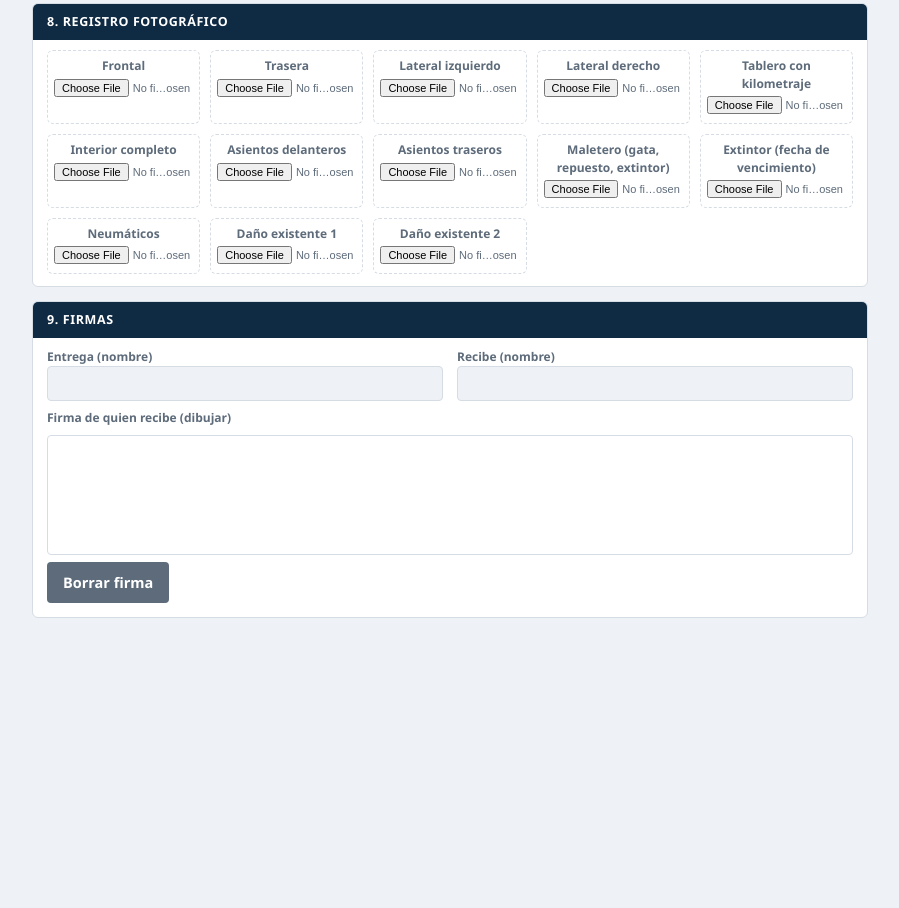
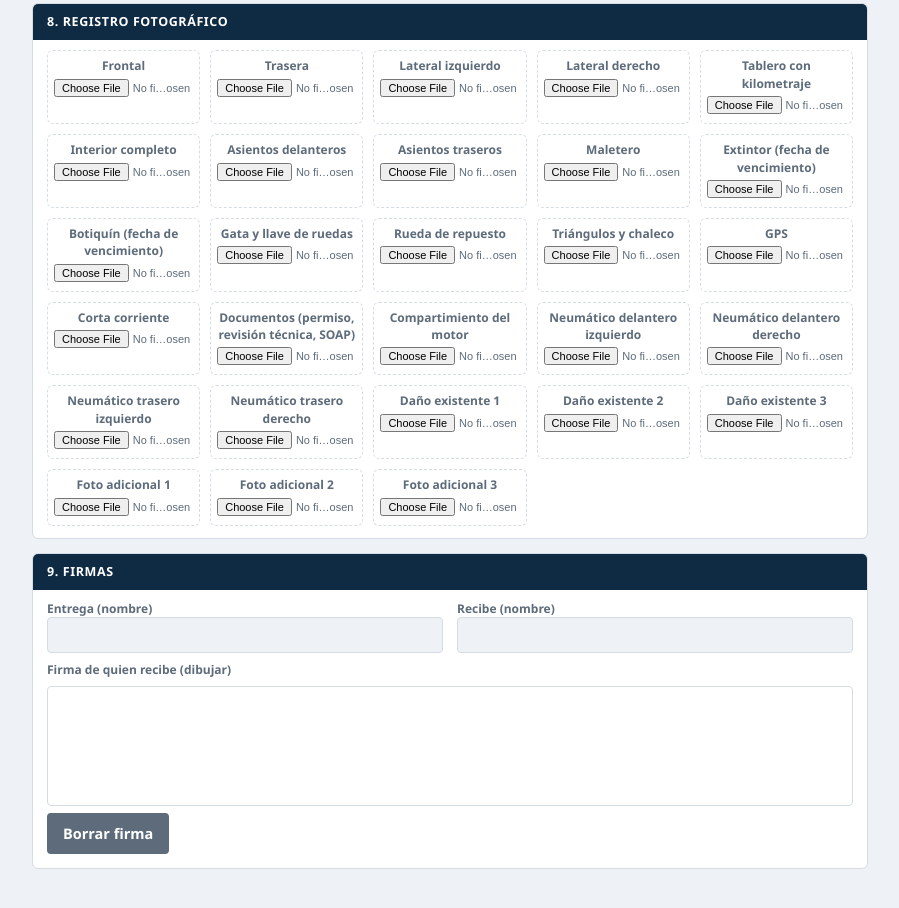
Before and after one commit to prevencionriesgos-ship-it/INSPECCION-DE-VEHICULO-FLOTA, a plain HTML site: page index.html in a window 1280 px wide. Shown: the part 4291-5199 px from the top of the page, without its empty margins (190-1089 px from the left). Before the commit the page ends 5009 px from the top, so only its background shows below. Drawn offline with Linux system fonts and the light colour scheme.

Commit message:
Update index.html

```diff
--- a/index.html
+++ b/index.html
@@ -444,7 +444,12 @@ const EQ = [["Extintor",1],["Gata",0],["Llave de ruedas",0],["Rueda de repuesto"
 const EXT = ["Carrocería","Parabrisas y vidrios","Espejos","Luces (delanteras, traseras, freno, intermitentes)","Neumáticos (4)","Limpiaparabrisas"];
 const INT = ["Asientos (tapiz y cinturones)","Tablero / luces de advertencia","Alfombras / piso","Techo y puertas (tapices)","Limpieza general","Aire acondicionado / calefacción","Radio / accesorios"];
 const MEC = ["Aceite de motor","Refrigerante","Líquido de frenos","Agua limpiaparabrisas","Batería","Frenos (incluye freno de mano)"];
-const FOTOS = ["Frontal","Trasera","Lateral izquierdo","Lateral derecho","Tablero con kilometraje","Interior completo","Asientos delanteros","Asientos traseros","Maletero (gata, repuesto, extintor)","Extintor (fecha de vencimiento)","Neumáticos","Daño existente 1","Daño existente 2"];
+const FOTOS = ["Frontal","Trasera","Lateral izquierdo","Lateral derecho",
+  "Tablero con kilometraje","Interior completo","Asientos delanteros","Asientos traseros","Maletero",
+  "Extintor (fecha de vencimiento)","Botiquín (fecha de vencimiento)","Gata y llave de ruedas","Rueda de repuesto","Triángulos y chaleco",
+  "GPS","Corta corriente","Documentos (permiso, revisión técnica, SOAP)","Compartimiento del motor",
+  "Neumático delantero izquierdo","Neumático delantero derecho","Neumático trasero izquierdo","Neumático trasero derecho",
+  "Daño existente 1","Daño existente 2","Daño existente 3","Foto adicional 1","Foto adicional 2","Foto adicional 3"];
 
 const $ = s => document.querySelector(s);
 const esc = s => s.replace(/[^a-z0-9]/gi, "_");
@@ -495,7 +500,7 @@ document.querySelectorAll("input[type=file]").forEach(inp => inp.addEventListene
   const file = e.target.files[0]; if (!file) return;
   const img = new Image();
   img.onload = () => {
-    const nitido = /Extintor|Tablero/.test(inp.dataset.f), lado = nitido ? 800 : 560; // fotos con texto a leer, un poco más nítidas
+    const nitido = /Extintor|Botiquín|Tablero|Documentos/.test(inp.dataset.f), lado = nitido ? 800 : 560; // fotos con texto a leer, un poco más nítidas
     const k = Math.min(1, lado / Math.max(img.width, img.height));
     const c = document.createElement("canvas"); c.width = img.width * k; c.height = img.height * k;
     c.getContext("2d").drawImage(img, 0, 0, c.width, c.height);
```
